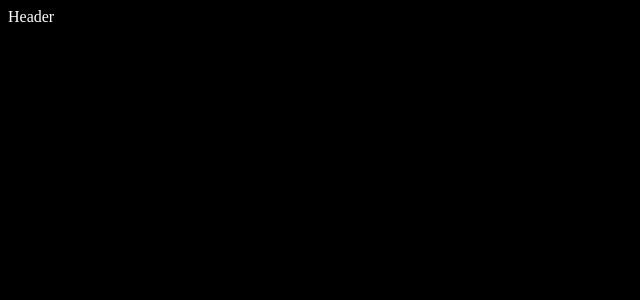
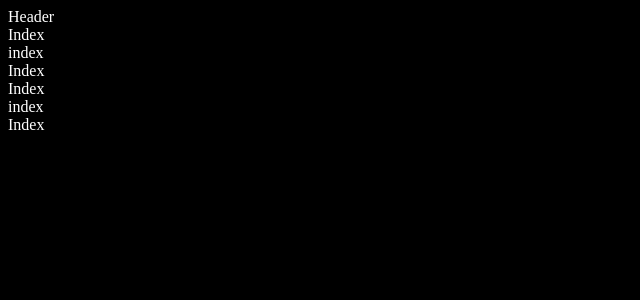
Before and after one commit to cesinhalius/PortfolioExample, a React (Create React App) app: page / in a window 1280 px wide. Shown: the top 300 px of the page, without its empty margins (0-640 px from the left). Built offline with nearby package versions, Linux system fonts and the light colour scheme.

Commit message:
Adicionando os componentes para página

```diff
--- a/src/App.jsx
+++ b/src/App.jsx
@@ -1,10 +1,22 @@
 import React from 'react'
+import About from './components/about/Index'
+import Experience from './components/experience/Index'
+import Footer from './components/footer/Index'
 import Header from './components/header/Index'
+import Nav from './components/nav/Index'
+import Services from './components/services/Index'
+import Contact from './components/contact/Index'
 
 const App = () => {
   return (
     <>
       <Header/>
+      <Nav/>
+      <About/>
+      <Experience/>
+      <Services/>
+      <Contact/>
+      <Footer/>
     </>
   )
 }
```
